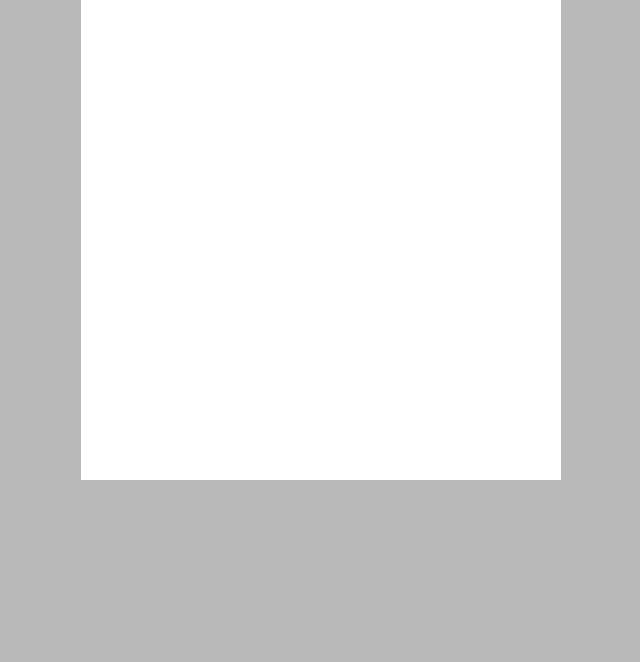
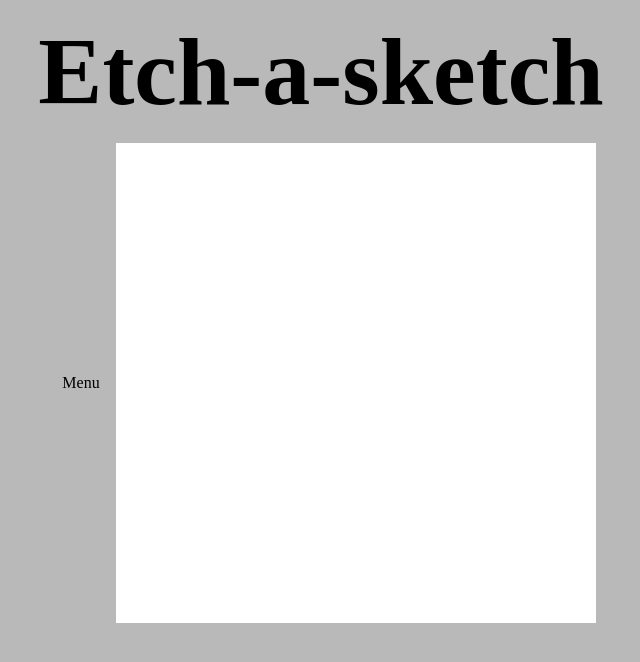
Before and after one commit to bienvenuushindi/Etch-a-Sketch, a plain HTML site: page index.html in a window 1280 px wide. Shown: the whole page, without its empty margins (319-959 px from the left). Drawn offline with Linux system fonts and the light colour scheme.

Commit message:
Add a menu section

```diff
--- a/index.html
+++ b/index.html
@@ -6,7 +6,16 @@
     <link href="style.css" rel="stylesheet" type="text/css">
 </head>
 <body>
-  <div class="container"></div>
+  <header>
+      <h1>Etch-a-sketch</h1>
+  </header>
+  <div class="main">
+      <div class="menu">
+          Menu
+      </div>
+      <div class="container"></div>
+  </div>
+
   <script type="text/javascript" src="script.js"></script>
 </body>
 </html>
--- a/style.css
+++ b/style.css
@@ -8,6 +8,19 @@
     background-color: #b9b9b9;
     display: flex;
     justify-content: center;
+    flex-direction: column;
+}
+header{
+    margin: 1rem auto;
+    font-size: 3rem;
+}
+.main{
+    margin: auto;
+    display: flex;
+    justify-content: space-between;
+}
+.menu{
+    margin: auto 1rem;
 }
 .container{
     width: 480px;
@@ -15,6 +28,7 @@
     background-color: white;
     display: flex;
     flex-direction: column;
+
 }
 .row{
     display: flex;
```
